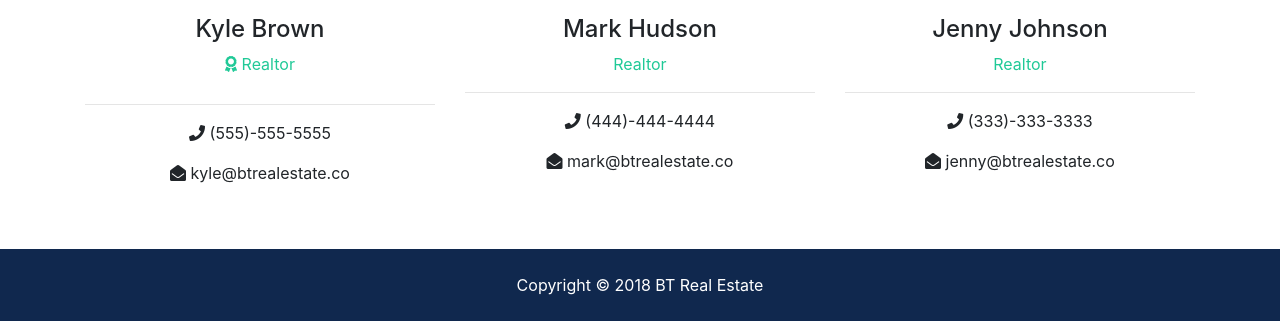
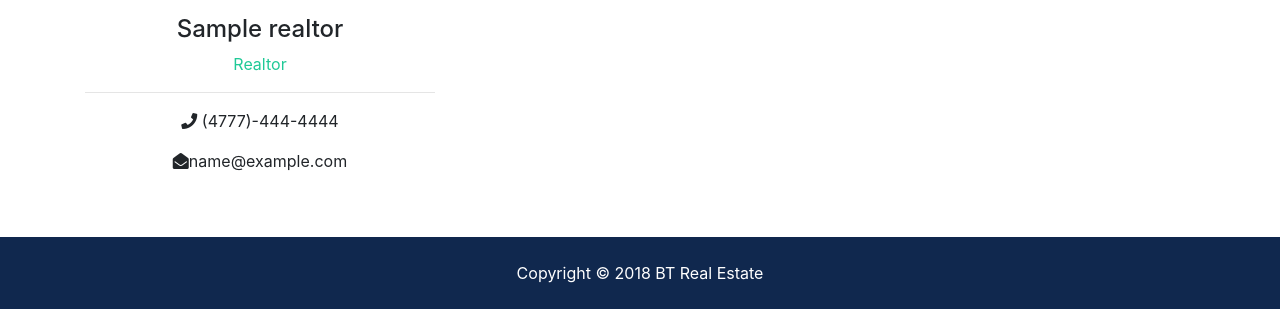
Before and after one commit to QueensCoder/learn_django, a Django app: page /about in a window 1280 px wide. Shown: the part 1717-2038 px from the top of the page. Run offline with Django 3.2, Linux system fonts and the light colour scheme; tables that the repository leaves empty hold one stand-in row (values such as "Sample post"); grey boxes marked "Sample" are stand-in pictures; some libraries are stand-ins or nearby versions.

Commit message:
realtors are dynamically displayed

```diff
--- a/bte_project/pages/views.py
+++ b/bte_project/pages/views.py
@@ -5,10 +5,26 @@ from django.http import HttpResponse
 # some sort of render/ routing displays html
 # upon request
 
+from listings.models import Listing
+from realtors.models import Realtor
+
 
 def index(req):
-    return render(req, 'pages/index.html')
+    listings = Listing.order_by('-list_date').filter(is_published=True)[:3]
+    context = {
+        'listings': listings
+    }
+    return render(req, 'pages/index.html', context)
 
 
 def about(req):
-    return render(req, 'pages/about.html')
+    # get all realtors
+    realtors = Realtor.objects.order_by('-hire_date')
+    mvp_realtors = Realtor.objects.all().filter(is_mvp=True)
+
+    context = {
+        'realtors': realtors,
+        'mvp_realtors': mvp_realtors
+    }
+
+    return render(req, 'pages/about.html', context)
--- a/bte_project/templates/pages/about.html
+++ b/bte_project/templates/pages/about.html
@@ -46,21 +46,25 @@
         </p>
       </div>
       <div class="col-md-4">
+        {% if mvp_realtors %}
+          {% for realtor in mvp_realtors %}
             <div class="card">
                 <img
                   class="card-img-top"
-            src="assets/img/realtors/kyle.jpg"
+                  src="{{realtor.photo.url}}"
                   alt="Seller of the month"
                 />
                 <div class="card-body">
                   <h5 class="card-title">Seller Of The Month</h5>
-            <h6 class="text-secondary">Kyle Brown</h6>
+                  <h6 class="text-secondary">{{realtor.name}}</h6>
                   <p class="card-text">
-              Lorem ipsum dolor sit amet consectetur adipisicing elit. Omnis
-              nesciunt amet, illo itaque similique repellat. content.
+                   {{realtor.description}}
                   </p>
                 </div>
               </div>
+          {% endfor %}
+        {% endif %}
+
       </div>
     </div>
   </div>
@@ -84,47 +88,17 @@
   <div class="container">
     <h2 class="text-center">Our Team</h2>
     <div class="row text-center">
+      {% if realtors %} {% for realtor in realtors %}
       <div class="col-md-4">
-        <img
-          src="assets/img/realtors/kyle.jpg"
-          alt=""
-          class="rounded-circle mb-3"
-        />
-        <h4>Kyle Brown</h4>
-        <p class="text-success">
-          <i class="fas fa-award text-success mb-3"></i> Realtor
-        </p>
-        <hr />
-        <p><i class="fas fa-phone"></i> (555)-555-5555</p>
-        <p><i class="fas fa-envelope-open"></i> kyle@btrealestate.co</p>
-      </div>
-
-      <div class="col-md-4">
-        <img
-          src="assets/img/realtors/mark.jpg"
-          alt=""
-          class="rounded-circle mb-3"
-        />
-        <h4>Mark Hudson</h4>
+        <img src="{{realtor.photo.url}}" alt="" class="rounded-circle mb-3" />
+        <h4>{{ realtor.name }}</h4>
         <p class="text-success">Realtor</p>
         <hr />
-        <p><i class="fas fa-phone"></i> (444)-444-4444</p>
-        <p><i class="fas fa-envelope-open"></i> mark@btrealestate.co</p>
+        <p><i class="fas fa-phone"></i> (4777)-444-4444</p>
+        <p><i class="fas fa-envelope-open"></i>{{ realtor.email }}</p>
       </div>
-
-      <div class="col-md-4">
-        <img
-          src="assets/img/realtors/jenny.jpg"
-          alt=""
-          class="rounded-circle mb-3"
-        />
-        <h4>Jenny Johnson</h4>
-        <p class="text-success">Realtor</p>
-        <hr />
-        <p><i class="fas fa-phone"></i> (333)-333-3333</p>
-        <p><i class="fas fa-envelope-open"></i> jenny@btrealestate.co</p>
-      </div>
-    </div>
-  </div>
+      {% endfor %} {% else %}
+      <div class="col-md-12"><p>No Realtors Available</p></div>
+      {% endif %}
 </section>
 {% endblock %}
```
Lines whose indentation alone changed are shown as unchanged.
